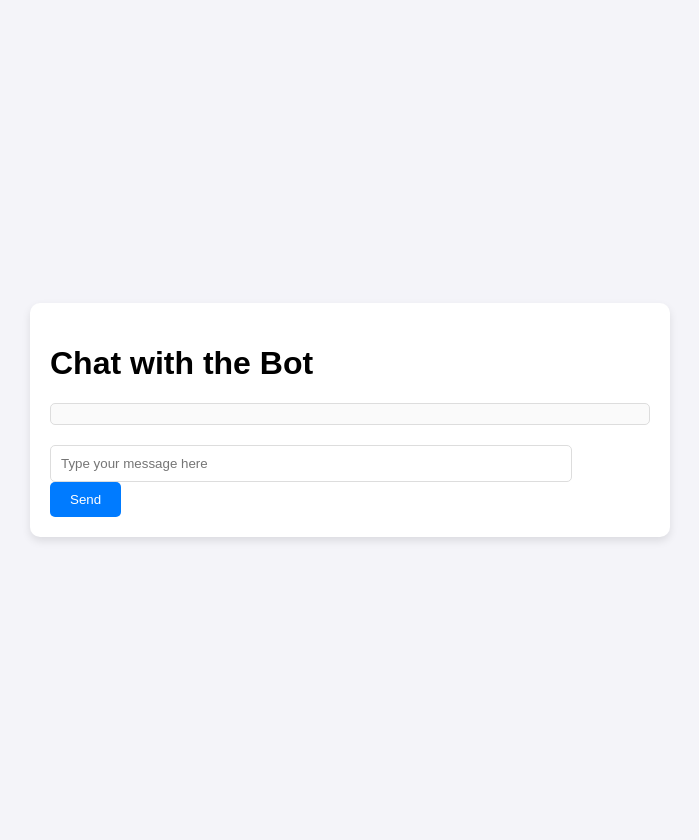
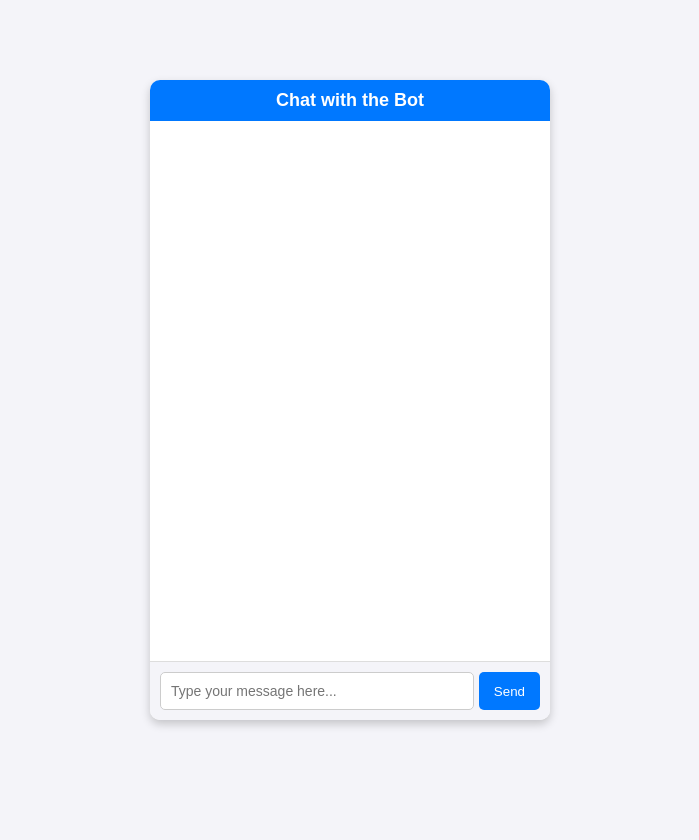
Before and after one commit to manoz12/Chatbot-testing, a Flask app: page / in a window 1280 px wide. Shown: the whole page, without its empty margins (290-989 px from the left). After the commit the page ends 727 px from the top, so only its background shows below. Run offline with Flask 3, Linux system fonts and the light colour scheme.

Commit message:
UI changes

```diff
--- a/templates/index.html
+++ b/templates/index.html
@@ -3,119 +3,167 @@
 <head>
     <meta charset="UTF-8">
     <meta name="viewport" content="width=device-width, initial-scale=1.0">
-    <title>Test Chatbot</title>
+    <title>Chat with the Bot</title>
     <style>
         body {
             font-family: Arial, sans-serif;
             background-color: #f4f4f9;
-            padding: 20px;
+            margin: 0;
+            padding: 0;
             display: flex;
+            flex-direction: column;
+            align-items: center;
             justify-content: center;
-            align-items: center;
             height: 100vh;
-            margin: 0;
         }
 
-        #chatContainer {
-            width: 100%;
-            max-width: 600px;
-            background-color: white;
-            padding: 20px;
+        .chat-container {
+            width: 90%;
+            max-width: 400px;
+            height: 80vh;
+            background: #fff;
             border-radius: 10px;
-            box-shadow: 0 4px 8px rgba(0, 0, 0, 0.1);
+            box-shadow: 0 4px 10px rgba(0, 0, 0, 0.2);
+            display: flex;
+            flex-direction: column;
+            overflow: hidden;
         }
 
-        #chatBox {
-            max-height: 400px;
-            overflow-y: auto;
-            margin-bottom: 20px;
+        .chat-header {
+            background: #0078ff;
+            color: #fff;
+            text-align: center;
             padding: 10px;
-            border: 1px solid #ddd;
-            border-radius: 5px;
-            background-color: #fafafa;
+            font-size: 18px;
+            font-weight: bold;
         }
 
-        #chatBox .userMessage, #chatBox .botMessage {
-            padding: 10px;
-            margin-bottom: 10px;
-            border-radius: 10px;
+        .chat-body {
+            flex: 1;
+            padding: 15px;
+            overflow-y: auto;
         }
 
-        #chatBox .userMessage {
-            background-color: #cce5ff;
-            text-align: right;
+        .message {
+            margin: 10px 0;
+            display: flex;
+            align-items: center;
         }
 
-        #chatBox .botMessage {
-            background-color: #e2e3e5;
-            text-align: left;
+        .message.bot {
+            justify-content: flex-start;
         }
 
-        input[type="text"] {
-            width: calc(100% - 100px);
-            padding: 10px;
-            border: 1px solid #ddd;
-            border-radius: 5px;
-            margin-right: 10px;
+        .message.user {
+            justify-content: flex-end;
         }
 
-        button {
-            padding: 10px 20px;
-            background-color: #007bff;
-            color: white;
+        .message .bubble {
+            max-width: 70%;
+            padding: 10px;
+            border-radius: 10px;
+            font-size: 14px;
+            line-height: 1.4;
+        }
+
+        .message.bot .bubble {
+            background: #f0f0f0;
+            color: #000;
+        }
+
+        .message.user .bubble {
+            background: #0078ff;
+            color: #fff;
+        }
+
+        .chat-footer {
+            display: flex;
+            padding: 10px;
+            border-top: 1px solid #ddd;
+            background: #f4f4f9;
+        }
+
+        .chat-footer input {
+            flex: 1;
+            padding: 10px;
+            border: 1px solid #ccc;
+            border-radius: 5px;
+            outline: none;
+            font-size: 14px;
+        }
+
+        .chat-footer button {
+            background: #0078ff;
+            color: #fff;
             border: none;
             border-radius: 5px;
+            padding: 10px 15px;
+            margin-left: 5px;
             cursor: pointer;
         }
 
-        button:hover {
-            background-color: #0056b3;
+        .chat-footer button:hover {
+            background: #005bb5;
         }
     </style>
 </head>
 <body>
-
-    <div id="chatContainer">
-        <h1>Chat with the Bot</h1>
-        <div id="chatBox"></div>
-        <form id="chatForm" method="post">
-            <input type="text" name="message" placeholder="Type your message here" required>
-            <button type="submit">Send</button>
-        </form>
+    <div class="chat-container">
+        <div class="chat-header">Chat with the Bot</div>
+        <div id="chatBody" class="chat-body"></div>
+        <div class="chat-footer">
+            <input type="text" id="userMessage" placeholder="Type your message here..." />
+            <button id="sendButton">Send</button>
+        </div>
     </div>
 
     <script>
-        const form = document.getElementById("chatForm");
-        const chatBox = document.getElementById("chatBox");
+        const chatBody = document.getElementById("chatBody");
+        const userMessage = document.getElementById("userMessage");
+        const sendButton = document.getElementById("sendButton");
 
-        form.onsubmit = async (e) => {
-            e.preventDefault();
+        const appendMessage = (message, sender) => {
+            const messageElement = document.createElement("div");
+            messageElement.className = `message ${sender}`;
+            const bubble = document.createElement("div");
+            bubble.className = "bubble";
+            bubble.innerText = message;
+            messageElement.appendChild(bubble);
+            chatBody.appendChild(messageElement);
+            chatBody.scrollTop = chatBody.scrollHeight; // Auto-scroll to the latest message
+        };
 
-            // Get the user's message
-            const message = form.message.value;
+        sendButton.onclick = async () => {
+            const message = userMessage.value.trim();
+            if (!message) return;
 
-            // Append user's message to the chat box
-            chatBox.innerHTML += `<div class="userMessage">${message}</div>`;
+            // Display user's message
+            appendMessage(message, "user");
+            userMessage.value = "";
 
-            // Clear the input field
-            form.message.value = "";
+            // Send the message to the backend
+            try {
+                const response = await fetch("/", {
+                    method: "POST",
+                    headers: { "Content-Type": "application/json" },
+                    body: JSON.stringify({ message }),
+                });
+                const result = await response.json();
+                const botReply = result.reply || "Sorry, I couldn't process that.";
 
-            // Send the message to the API and get the response
-            const response = await fetch("/", {
-                method: "POST",
-                headers: { "Content-Type": "application/json" },
-                body: JSON.stringify({ message })
-            });
+                // Display bot's response
+                appendMessage(botReply, "bot");
+            } catch (error) {
+                appendMessage("Error communicating with the server.", "bot");
+            }
+        };
 
-            const result = await response.json();
-
-            // Append bot's reply to the chat box
-            chatBox.innerHTML += `<div class="botMessage">${result.reply}</div>`;
-
-            // Scroll to the bottom of the chat box to show the latest message
-            chatBox.scrollTop = chatBox.scrollHeight;
-        };
+        // Enable pressing Enter to send a message
+        userMessage.addEventListener("keydown", (event) => {
+            if (event.key === "Enter") {
+                sendButton.click();
+            }
+        });
     </script>
-
 </body>
 </html>
```
